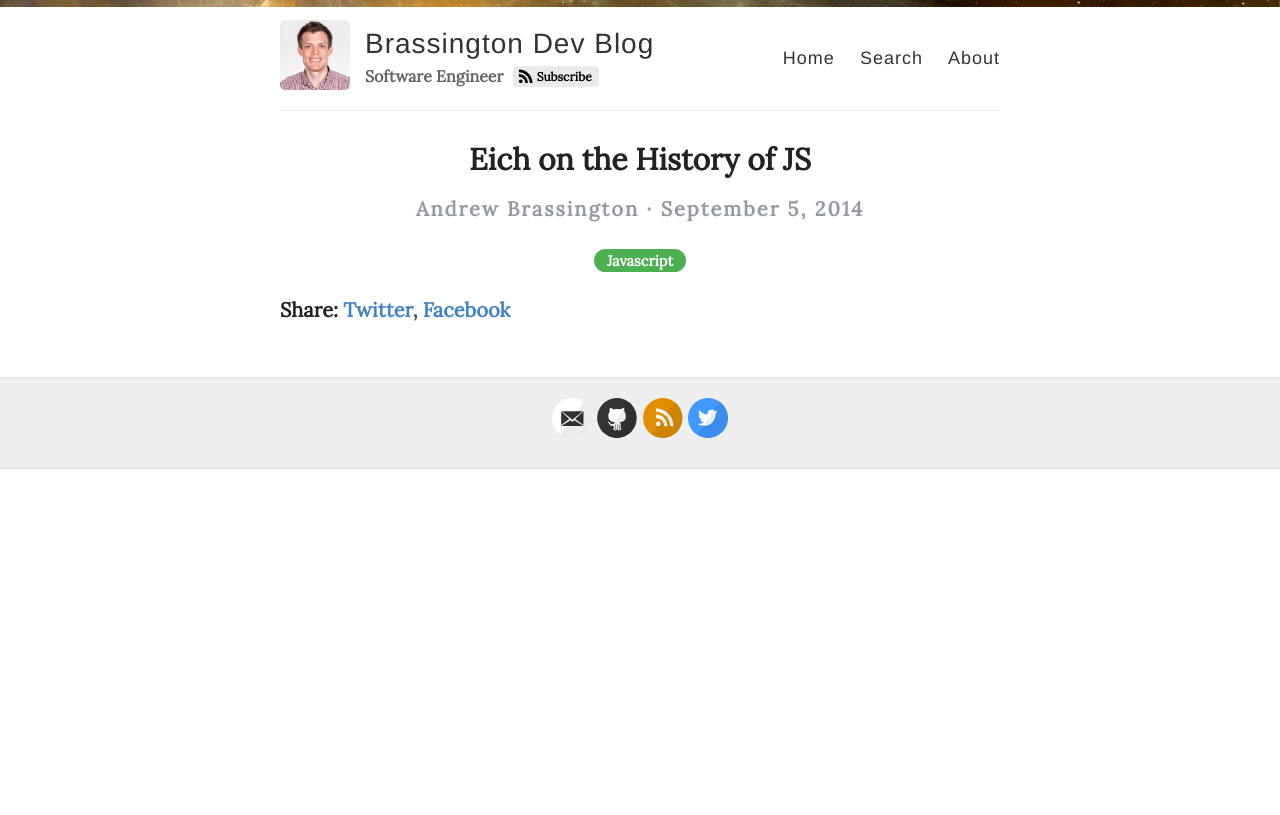
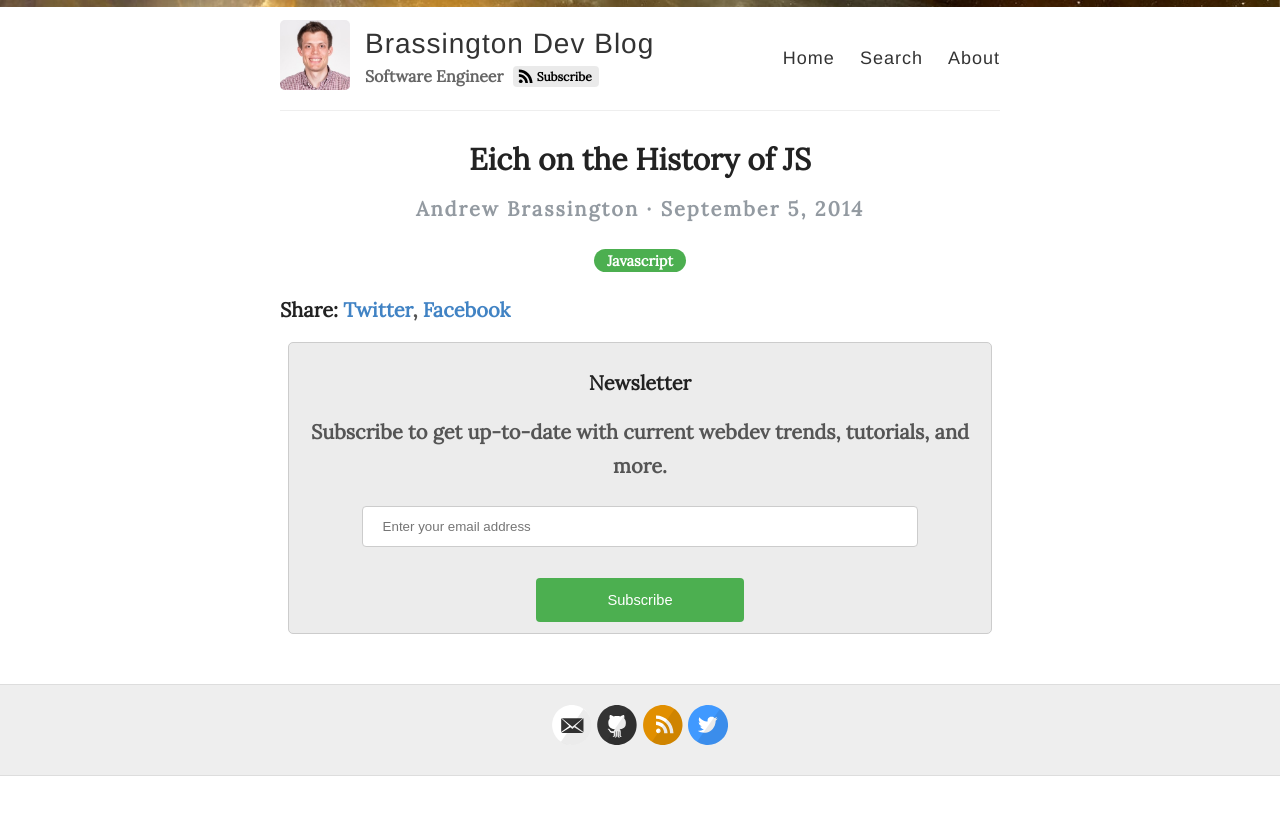
Before and after one commit to machineloop/brassington.dev, a Jekyll site: the page built from _posts/2014-09-05-brendan-eich-js-history.md, in a window 1280 px wide. Shown: the top 815 px of the page. Built offline with Jekyll 4.4.1, drawn with Linux system fonts in a browser that asks for light colours; some web fonts are replaced.

Commit message:
Update post.html

```diff
--- a/_layouts/post.html
+++ b/_layouts/post.html
@@ -35,5 +35,13 @@
     Written on {{ page.date | date: "%B %e, %Y" }}
   </div>-->
 
+  <form class="tinyletterForm" action="https://tinyletter.com/brassingtondev" method="post" target="popupwindow" onsubmit="window.open('https://tinyletter.com/brassingtondev', 'popupwindow', 'scrollbars=yes,width=800,height=600');return true">
+    <h3>Newsletter</h3>
+    <p><label for="tlemail">Subscribe to get up-to-date with current webdev trends, tutorials, and more.</label></p>
+    <p><input type="text" name="email" id="tlemail" class="tlemail" placeholder="Enter your email address" /></p>
+    <input type="hidden" value="1" name="embed"/>
+    <input type="submit" value="Subscribe" class="subscribeBtn" />
+  </form>
+
   {% include disqus.html %}
 </article>
```
